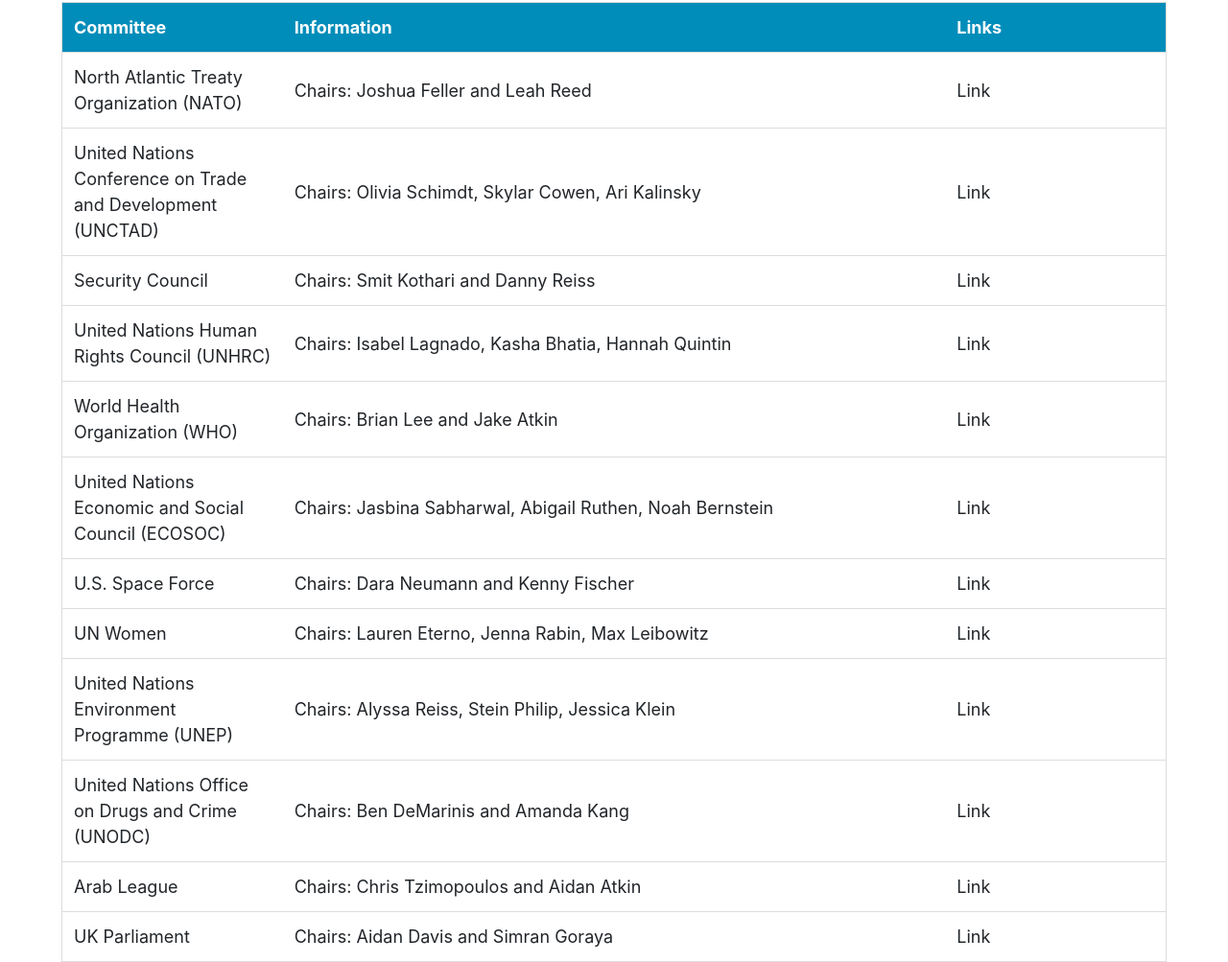
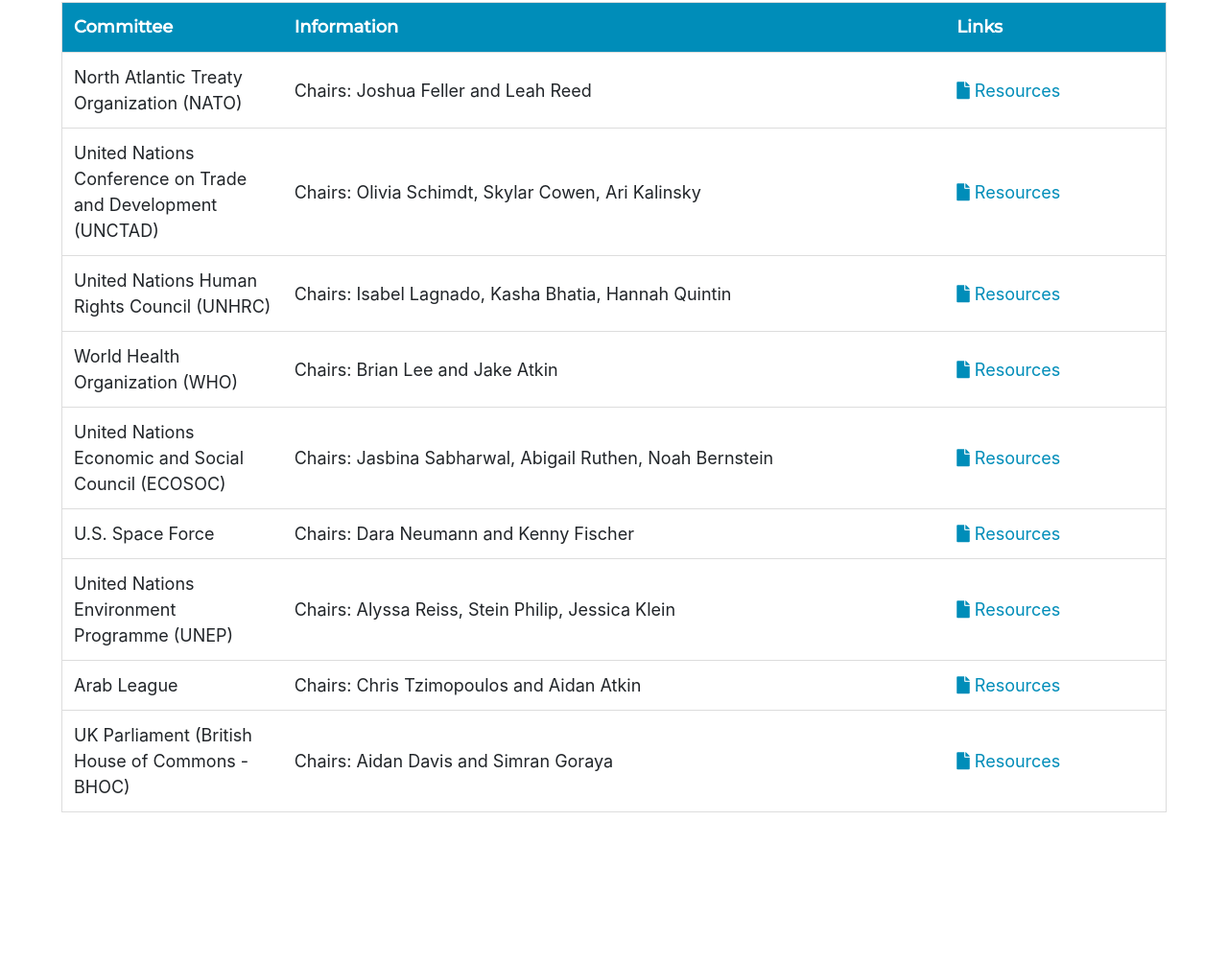
Before and after one commit to pobmetmunc/site, a plain HTML site: page materials.html in a window 1280 px wide. Shown: the part 190-1193 px from the top of the page at 96% size. After the commit the page ends 1037 px from the top, so only its background shows below. Drawn offline with nearby package versions, Linux system fonts and the light colour scheme.

Commit message:
Add files via upload

```diff
--- a/conference program/program.js
+++ b/conference program/program.js
@@ -4,8 +4,6 @@ if(checkPass === null || encryptPass(checkPass)!="302AED326AED305AED122AED125AED
     alert("Wrong password. Redirecting...")
     window.location.replace("https://pobmetmunc.github.io/site/index.html")
 }
-
-
 
 // Add Styling for button click
 $(".program-button").click(function(){
--- a/materials.html
+++ b/materials.html
@@ -9,6 +9,11 @@
   <link href="https://fonts.googleapis.com/css2?family=Montserrat:wght@500&display=swap" rel="stylesheet">
   <link rel="stylesheet" href="https://stackpath.bootstrapcdn.com/bootstrap/4.5.0/css/bootstrap.min.css">
   <link rel="stylesheet" href="styles.css">
+  <style media="screen">
+    a{
+      color:#008DB9;
+    }
+  </style>
 </head>
 
 <body>
@@ -38,9 +43,9 @@
 <br>
 <br>
 
-<input type="text" id="myInput" onkeyup="searchFor()" placeholder="Search for committee... ">
+<input type="text" id="search" onkeyup="searchFor()" placeholder="Search for committee... ">
 
-<table id="myTable">
+<table id="committeeTable">
   <tr class="header">
     <th style="width:20%;">Committee</th>
     <th style="width:60%;">Information</th>
@@ -49,62 +54,47 @@
   <tr>
     <td>North Atlantic Treaty Organization (NATO)</td>
     <td>Chairs: Joshua Feller and Leah Reed</td>
-    <td>Link</td>
+    <td> <a href="resources/committees/nato.html"><i class="fa fa-file" aria-hidden="true"></i> Resources</a></td>
   </tr>
   <tr>
     <td>United Nations Conference on Trade and Development (UNCTAD)</td>
     <td>Chairs: Olivia Schimdt, Skylar Cowen, Ari Kalinsky</td>
-    <td>Link</td>
-  </tr>
-  <tr>
-    <td>Security Council</td>
-    <td>Chairs: Smit Kothari and Danny Reiss</td>
-    <td>Link</td>
+    <td><a href="resources/committees/unctad.html"><i class="fa fa-file" aria-hidden="true"></i> Resources</a></td>
   </tr>
   <tr>
     <td>United Nations Human Rights Council (UNHRC)</td>
     <td>Chairs: Isabel Lagnado, Kasha Bhatia, Hannah Quintin</td>
-    <td>Link</td>
+    <td><a href="resources/committees/unhrc.html"><i class="fa fa-file" aria-hidden="true"></i> Resources</a></td>
   </tr>
   <tr>
     <td>World Health Organization (WHO)</td>
     <td>Chairs: Brian Lee and Jake Atkin</td>
-    <td>Link</td>
+    <td><a href="resources/committees/who.html"><i class="fa fa-file" aria-hidden="true"></i> Resources</a></td>
   </tr>
   <tr>
     <td>United Nations Economic and Social Council (ECOSOC)</td>
     <td>Chairs: Jasbina Sabharwal, Abigail Ruthen, Noah Bernstein</td>
-    <td>Link</td>
+    <td><a href="resources/committees/ecosoc.html"><i class="fa fa-file" aria-hidden="true"></i> Resources</a></td>
   </tr>
   <tr>
     <td>U.S. Space Force</td>
     <td>Chairs: Dara Neumann and Kenny Fischer</td>
-    <td>Link</td>
-  </tr>
-  <tr>
-    <td>UN Women</td>
-    <td>Chairs: Lauren Eterno, Jenna Rabin, Max Leibowitz</td>
-    <td>Link</td>
+    <td><a href="resources/committees/usf.html"><i class="fa fa-file" aria-hidden="true"></i> Resources</a></td>
   </tr>
   <tr>
     <td>United Nations Environment Programme (UNEP)</td>
     <td>Chairs: Alyssa Reiss, Stein Philip, Jessica Klein</td>
-    <td>Link</td>
-  </tr>
-  <tr>
-    <td>United Nations Office on Drugs and Crime (UNODC)</td>
-    <td>Chairs: Ben DeMarinis and Amanda Kang</td>
-    <td>Link</td>
+    <td><a href="resources/committees/unep.html"><i class="fa fa-file" aria-hidden="true"></i> Resources</a></td>
   </tr>
   <tr>
     <td>Arab League</td>
     <td>Chairs: Chris Tzimopoulos and Aidan Atkin</td>
-    <td>Link</td>
+    <td><a href="resources/committees/arableague.html"><i class="fa fa-file" aria-hidden="true"></i> Resources</a></td>
   </tr>
   <tr>
-    <td>UK Parliament</td>
+    <td>UK Parliament (British House of Commons - BHOC)</td>
     <td>Chairs: Aidan Davis and Simran Goraya</td>
-    <td>Link</td>
+    <td><a href="resources/committees/bhoc.html"><i class="fa fa-file" aria-hidden="true"></i> Resources</a></td>
   </tr>
 </table>
 
@@ -113,9 +103,9 @@
 function searchFor() {
   // Declare variables
   var input, filter, table, tr, td, i, txtValue;
-  input = document.getElementById("myInput");
+  input = document.getElementById("search");
   filter = input.value.toUpperCase();
-  table = document.getElementById("myTable");
+  table = document.getElementById("committeeTable");
   tr = table.getElementsByTagName("tr");
 
   // Loop through all table rows, and hide those who don't match the search query
--- a/styles.css
+++ b/styles.css
@@ -1,5 +1,8 @@
 nav{
   z-index: 1;
+}
+a{
+  color:#008DB9;
 }
 .blueNav{
   background-color: #008DB9;
@@ -94,7 +97,7 @@ nav{
   font-size: 15px;
   color: grey;
 }
-#myInput {
+#search {
   width: 50%;
   font-size: 16px;
   padding: 12px 20px 12px 40px;
@@ -106,7 +109,7 @@ nav{
   background-repeat: no-repeat;
 }
 
-#myTable {
+#committeeTable {
   border-collapse: collapse;
   width: 90%;
   margin:auto;
@@ -114,19 +117,26 @@ nav{
   border: 1px solid #ddd;
   font-size: 18px;
 }
-#myTable th{
+#committeeTable th{
   background-color:#008DB9;
   color: white;
 }
-#myTable th, #myTable td {
+#committeeTable th, #committeeTable td {
   text-align: left;
   padding: 12px;
 }
 
-#myTable tr {
+#committeeTable tr {
   border-bottom: 1px solid #ddd;
 }
 
 #myTable tr.header, #myTable tr:hover {
   background-color: #f1f1f1;
 }
+.header{
+  font-family:'Montserrat', sans-serif;
+  text-align: center;
+}
+.fa-user{
+  margin-right: 5px;
+}
```
Also changed, not shown: conference program/program.html (+1 -16 lines), conference program/speakersList.js (+20 -10 lines), index.html (+2 -2 lines).
